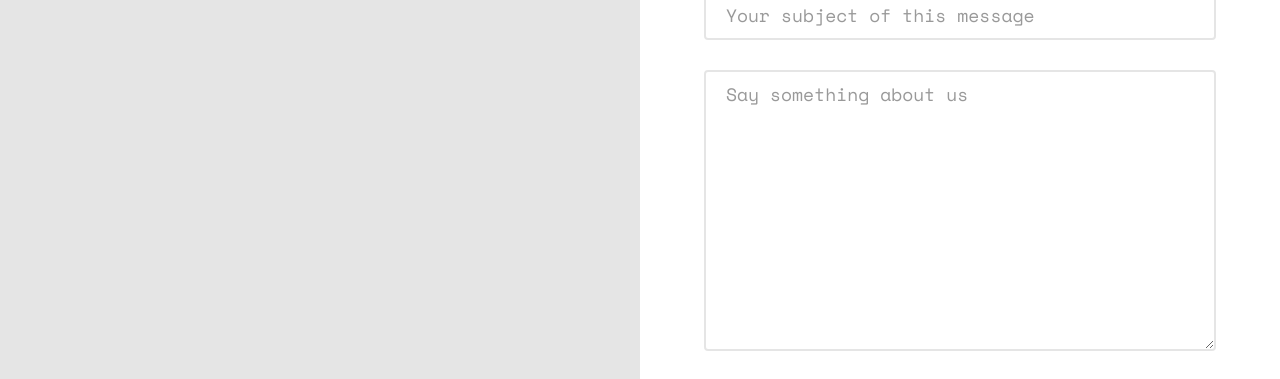
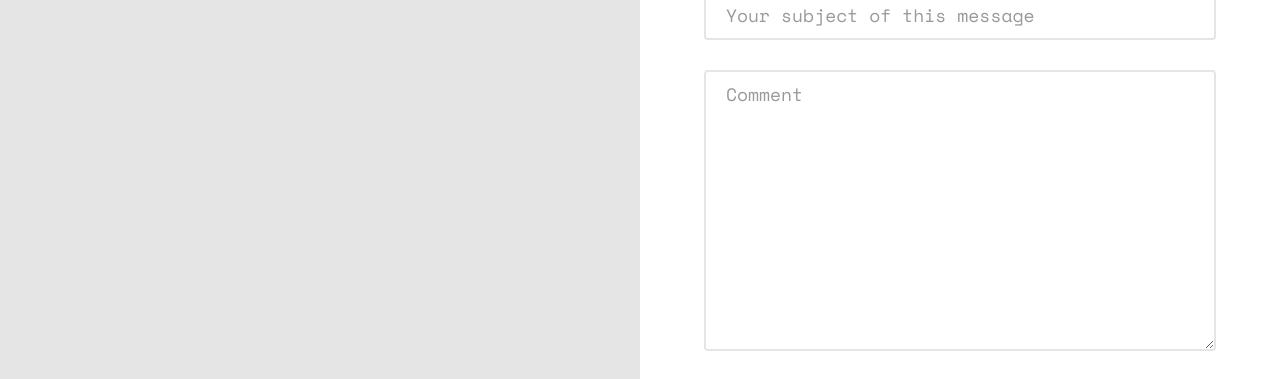
Before and after one commit to 2047316/mypersonalportfolio, a plain HTML site: page index.html in a window 1280 px wide. Shown: the part 4067-4446 px from the top of the page. Drawn offline with nearby package versions, Linux system fonts and the light colour scheme; some packages are replaced by stand-ins of ours; no server answers; files whose address does not match are found by name.

Commit message:
Edit my portfolio

```diff
--- a/index.html
+++ b/index.html
@@ -211,7 +211,7 @@
 
 				<div class="row form-group">
 					<div class="col-md-12">
-						<textarea name="message" id="message" cols="30" rows="10" class="form-control" placeholder="Say something about us"></textarea>
+						<textarea name="message" id="message" cols="30" rows="10" class="form-control" placeholder="Comment"></textarea>
 					</div>
 				</div>
 				<div class="form-group">
```
